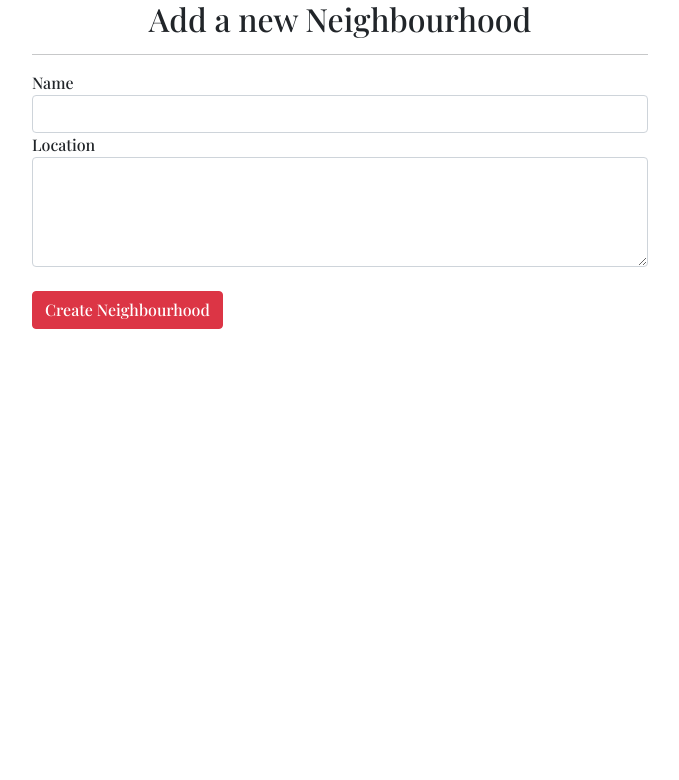
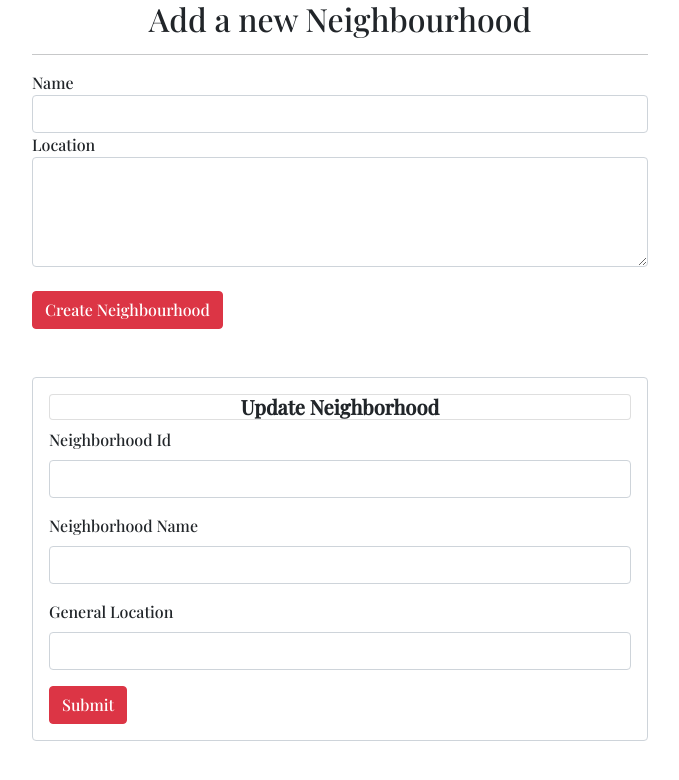
Before and after one commit to Alice-Githui/Neighbourhood-Watch-FE, an Angular app in the folder Hood/: page /newhood in a window 1280 px wide. Shown: the top 780 px of the page, without its empty margins (300-979 px from the left). Built offline with nearby package versions, Linux system fonts and the light colour scheme.

Commit message:
update neighbourhoods

```diff
--- a/Hood/services/hoods/createhood.service.ts
+++ b/Hood/services/hoods/createhood.service.ts
@@ -11,7 +11,7 @@ export class CreatehoodService {
 
   userData: any;
   api_link:string='http://localhost:8000/';
-  update_api_link:string='http://localhost:8000/'
+  update_url = 'http://127.0.0.1:8000/api/update/neighbours/';
 
   constructor(private http:HttpClient) { }
 
@@ -19,5 +19,8 @@ export class CreatehoodService {
     return this.http.post(this.api_link + `api/neighbours/`, userData)
 
   }
+  update(id: any, neighborhood: Neighbourhood) {
+    return this.http.put(`${this.update_url}${id}/`, neighborhood);
+  }
 
 }
--- a/Hood/src/app/addhoods/addhoods.component.html
+++ b/Hood/src/app/addhoods/addhoods.component.html
@@ -7,76 +7,61 @@
       <form #goalForm='ngForm'>
         <div class="form-group">
           <label for="name">Name</label>
-                    <input type="text" required class="form-control" id="hoodname" [(ngModel)]="newhood.name" name="hoodname" #hoodname='ngModel' required>
+          <input type="text" required class="form-control" id="hoodname" [(ngModel)]="newhood.name" name="hoodname"
+            #hoodname='ngModel' required>
           <div [hidden]="hoodname.valid || hoodname.pristine" class="alert alert-danger">
             <p>Name is required</p>
           </div>
         </div>
         <div class="form-group">
           <label for="description">Location</label>
-                    <textarea class="form-control" id="hoodlocation" rows="4" [(ngModel)]="newhood.location" name="hoodlocation" #hoodlocation="ngModel" required></textarea>
+          <textarea class="form-control" id="hoodlocation" rows="4" [(ngModel)]="newhood.location" name="hoodlocation"
+            #hoodlocation="ngModel" required></textarea>
           <div [hidden]="hoodlocation.valid || hoodlocation.pristine" class="alert alert-danger">
             <p>Location is required</p>
           </div>
         </div>
         <br>
         <div>
-                    <button type="submit" class="btn btn-danger btn-block" (click)=createHood()>Create Neighbourhood</button>
+          <button type="submit" class="btn btn-danger btn-block" (click)=createHood() routerLink="/neighbourhoods">Create Neighbourhood</button>
         </div>
 
       </form>
     </div>
-        <!-- <div class="col-md-3">
-            <form
-      #updateneighborhood="ngForm"
-      (ngSubmit)="
+    <div class="col-md-3"></div>
+  </div>
+  <br>
+  <br>
+  <div class="row">
+    <div class="col-md-3"></div>
+    <div class="col-md-6">
+
+      <form #updateneighborhood="ngForm" (ngSubmit)="
           updateneighborHood(
             updateneighborhood.value.id,
             updateneighborhood.value
-        )
-      "
-      method="POST"
-      class="form-control p-3"
-    >
-      <h5 class="card text-center mb-3">
+          )"
+        method="POST" class="form-control p-3">
+        <h5 class="card text-center">
           <strong>Update Neighborhood</strong>
         </h5>
         <div class="mb-3">
           <label for="neighborhood_id" class="form-label">Neighborhood Id</label>
-        <input
-          class="form-control"
-          id="post_id"
-          type="number"
-          name="id"
-          ngModel
-          placeholder="Neighborhood Id"
-        /><br />
+          <input class="form-control" id="post_id" type="number" name="id">
         </div>
         <div class="mb-3">
           <label for="name" class="form-label">Neighborhood Name</label>
-        <input
-          type="text"
-          class="form-control"
-          id="name"
-          name="name"
-          ngModel
-          placeholder="Hood name"
-        /><br />
+          <input type="text" class="form-control" id="name" name="name">
         </div>
         <div class="mb-3">
           <label for="location" class="form-label">General Location</label>
-        <input
-          class="form-control"
-          id="profile"
-          type="text"
-          name="location"
-          ngModel
-          placeholder="Location"
-        /><br />
+          <input class="form-control" id="profile" type="text" name="location">
         </div>
 
-      <button type="submit" class="btn btn-info">Submit</button>
+        <button type="submit" class="btn btn-danger" routerLink="/neighbourhoods">Submit</button>
       </form>
-        </div> -->
+
+    </div>
+    <div class="col-md-3"></div>
   </div>
 </div>
--- a/Hood/src/app/addhoods/addhoods.component.ts
+++ b/Hood/src/app/addhoods/addhoods.component.ts
@@ -9,6 +9,7 @@ import {Neighbourhood} from '../../../src/app/interface/models/neighbourhood';
 })
 export class AddhoodsComponent implements OnInit {
   newhood: any;
+  neighborhood: Neighbourhood[] = [];
 
   constructor(private createhoods: CreatehoodService) { }
 
@@ -28,5 +29,12 @@ export class AddhoodsComponent implements OnInit {
     ) ;
   }
 
+  updateneighborHood(id: any, neighborhood: Neighbourhood) {
+    this.createhoods.update(id, neighborhood).subscribe((result) => {
+      console.warn('result', result);
+    });
+    console.warn(id);
+  }
+
 
 }
--- a/Hood/src/app/neighbourhoods/neighbourhoods.component.html
+++ b/Hood/src/app/neighbourhoods/neighbourhoods.component.html
@@ -2,14 +2,11 @@
     <div id="choose-hood">
         <h6 *ngFor="let hood of hoods" id="each-hood">
             <a (click)="hoodClicked(hood)" routerLink="/home">{{hood.name}}</a>
-            <p>{{hood.location}}</p>
+
+            <p>{{hood.location}}</p><span><small>Hood id: {{hood.id}}</small></span>
 
         </h6>
-        <!-- <div>
-            Name: <input type="text" [(ngModel)]="name" name="name" #name="ngModel">
-            Location: <input type="text" [(ngModel)]="location" name="location">
-
-        </div> -->
+        <p><a routerLink="/newhood" style="color: black; text-transform: uppercase; color: red;">Add a New Neighbourhood</a></p>
 
     </div>
 
```
Lines whose indentation alone changed are shown as unchanged.
